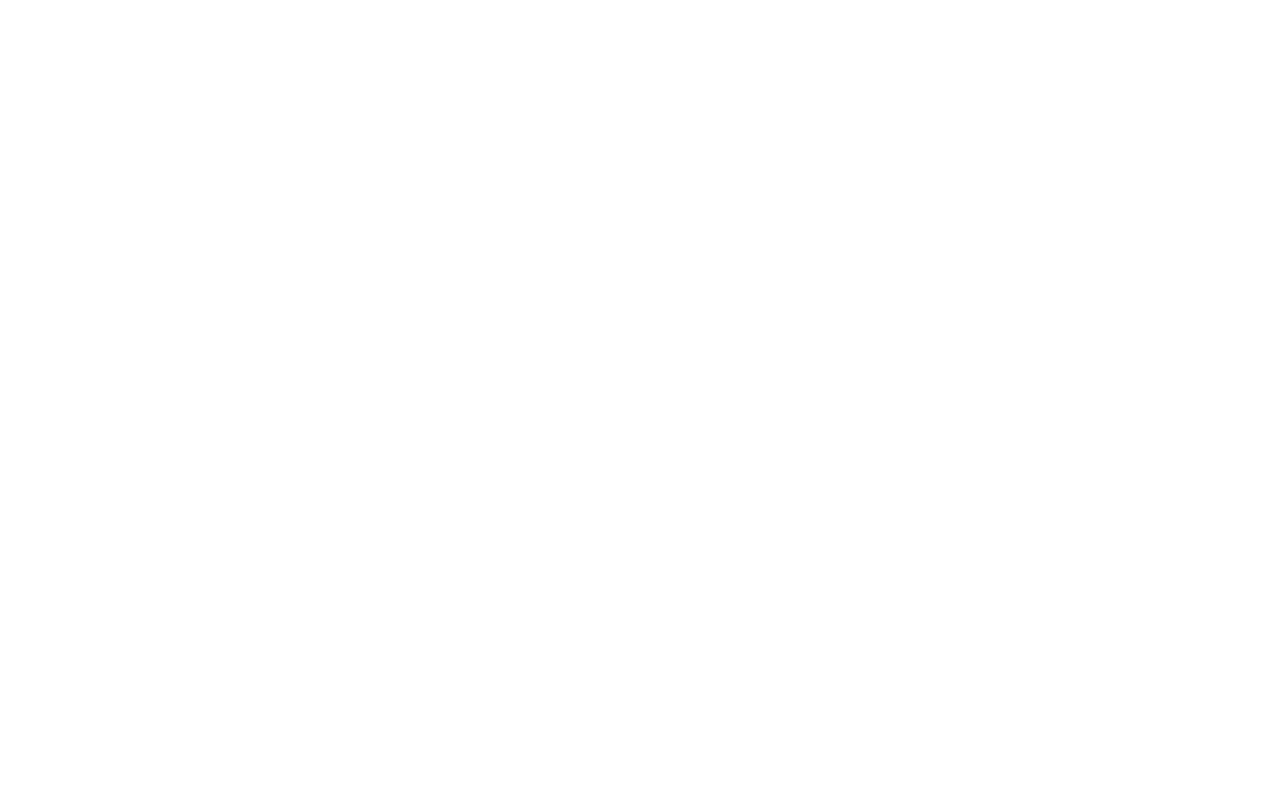
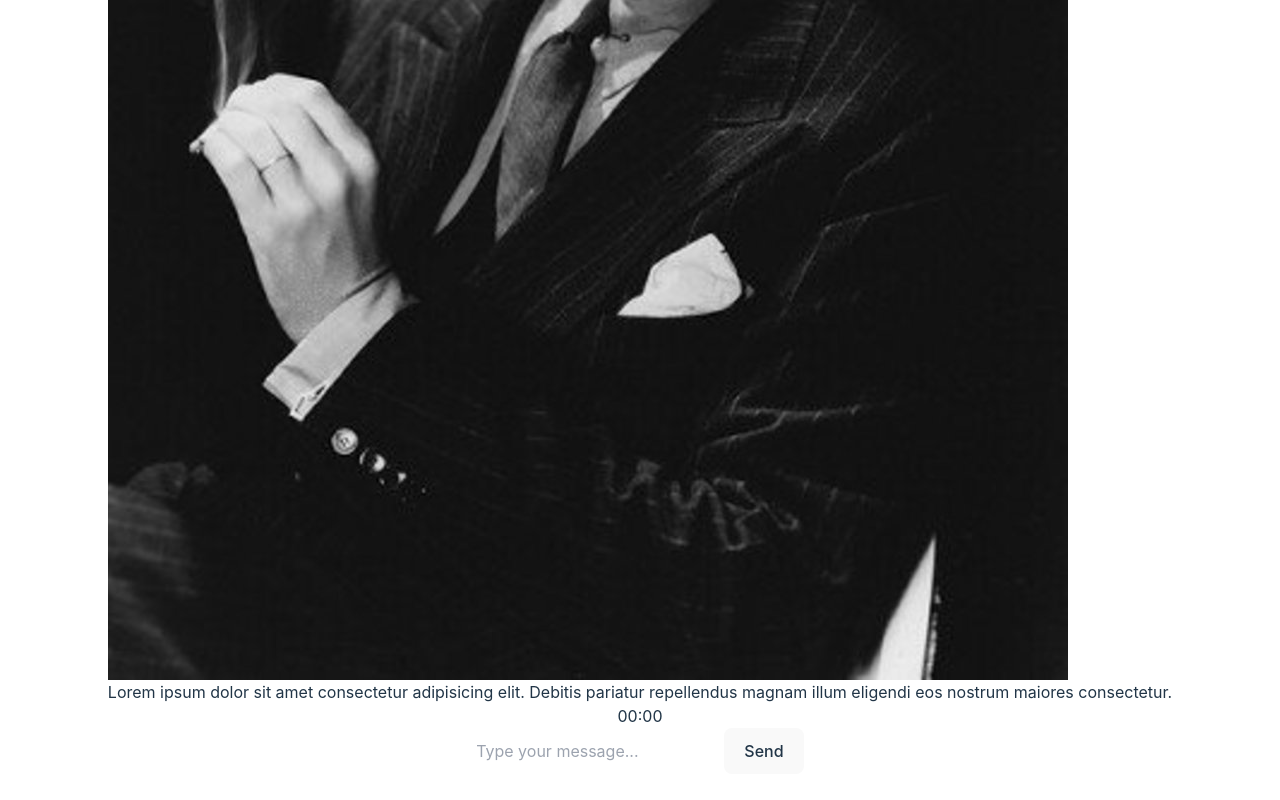
Before and after one commit to WAUIO/saacai-web, a React (Vite) app: page / in a window 1280 px wide. Shown: the part 1328-2128 px from the top of the page. Before the commit the page ends 886 px from the top, so only its background shows below. Built offline with nearby package versions, Linux system fonts and the light colour scheme.

Commit message:
merge with master

```diff
--- a/src/App.tsx
+++ b/src/App.tsx
@@ -26,6 +26,7 @@
           Write message to get started
         </p>
       </div>
+      <InputMessage/>
     </Layout>
   )
 }
--- a/src/components/common/InputMessage.tsx
+++ b/src/components/common/InputMessage.tsx
@@ -1,10 +1,11 @@
 export const InputMessage = () => {
     return (
-        <div className="flex flex-row">
+        <div className="flex flex-row mt-3">
             <img src="images/man.jpg" alt="user" className="w-10 h-10 object-cover"/>
             <div className="ml-2 flex flex-col justify-between">
                 <div className="font-normal max-w-xs text-left">
-                    Lorem ipsum dolor sit amet consectetur adipisicing elit. Debitis pariatur repellendus magnam illum eligendi eos nostrum maiores consectetur. Tenetur ut eligendi quas earum aut quidem magnam minima dolorem sapiente quam.
+                    Lorem ipsum dolor sit amet consectetur adipisicing elit.
+                    Debitis pariatur repellendus magnam illum eligendi eos nostrum maiores consectetur.
                 </div>
                 <div className="font-lighter text-xs text-right">00:00</div>
             </div>
```
